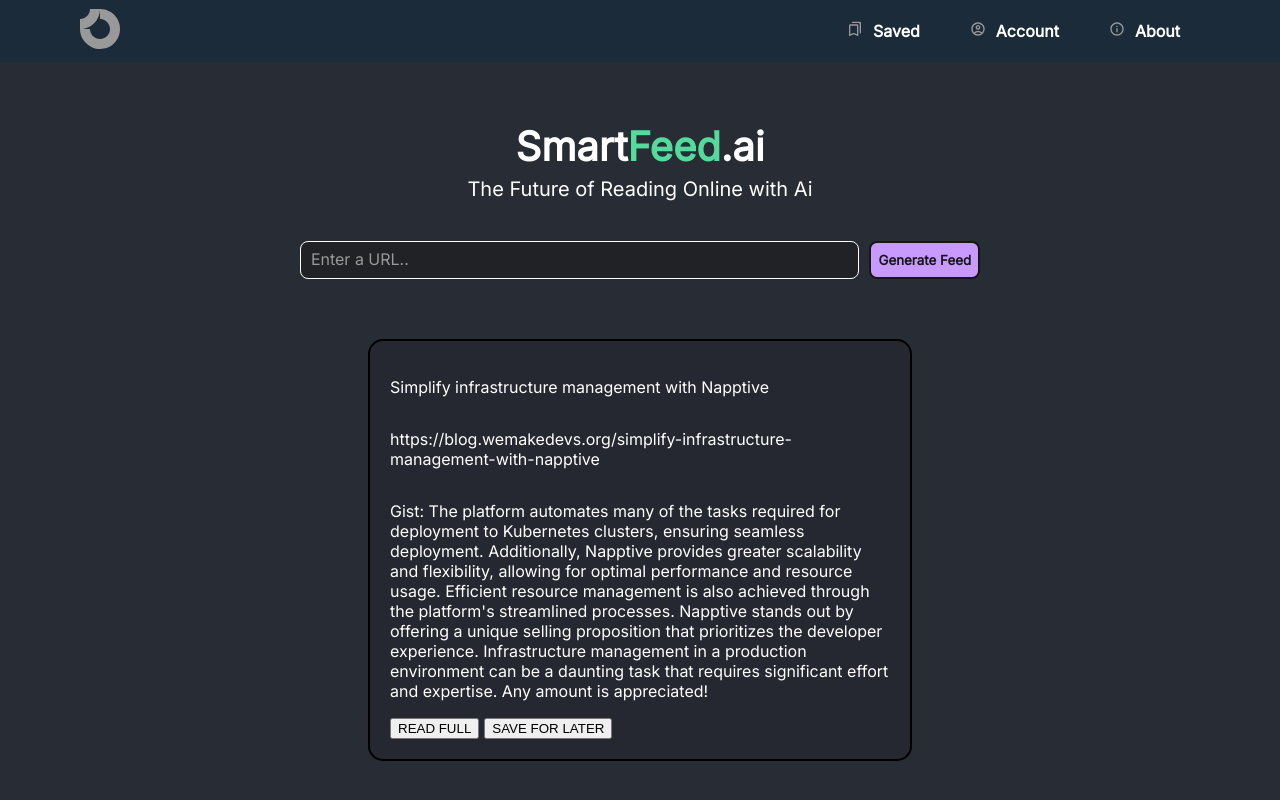
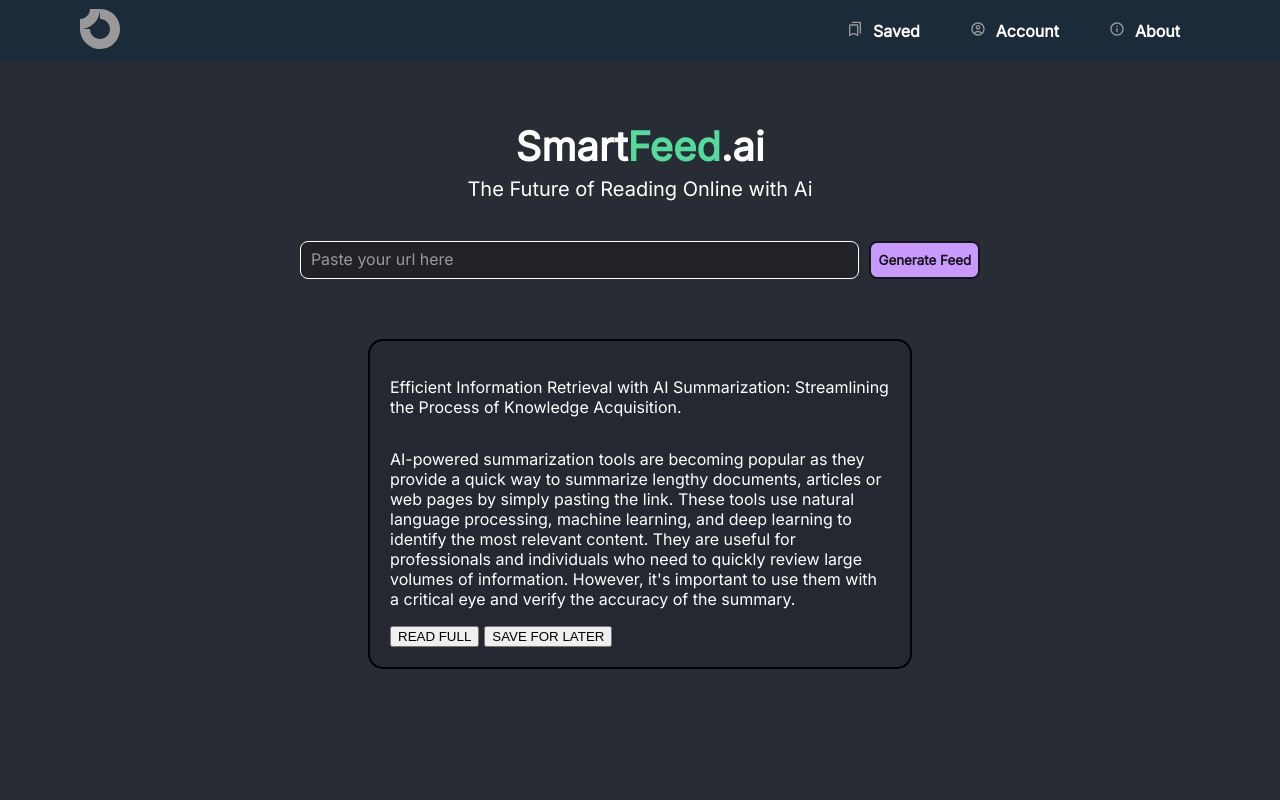
Before and after one commit to avionmission/smartfeedai, a React (Create React App) app: page / in a window 1280 px wide. Shown: the top 800 px of the page. Built offline with nearby package versions, Linux system fonts and the light colour scheme; no server answers.

Commit message:
Integration done

```diff
--- a/package.json
+++ b/package.json
@@ -38,5 +38,5 @@
       "last 1 safari version"
     ]
   },
-  "proxy": "http://localhost:5000"
+  "proxy": "http://127.0.0.1:5000"
 }
--- a/src/App.js
+++ b/src/App.js
@@ -1,4 +1,4 @@
-import React, { useState, useEffect, Profiler } from 'react'
+import React, { useState, useEffect } from 'react'
 import './App.css';
 import FeedItemComponent from './components/FeedItemComponent';
 import { MdInfoOutline, MdOutlineAccountCircle, MdOutlineBookmarks } from 'react-icons/md';
@@ -6,40 +6,50 @@
 
 function App() {
 
-  const [status, setStatus] = useState(0);
 
-  useEffect(() => {
-    fetch('/status').then(res => res.json()).then(data => {
-      setStatus(data.status);
-    }, []);
+  const [url, setUrl] = useState("");
+  const [title, setTitle] = useState("Efficient Information Retrieval with AI Summarization: Streamlining the Process of Knowledge Acquisition.");
+  const [gist, setGist] = useState("AI-powered summarization tools are becoming popular as they provide a quick way to summarize lengthy documents, articles or web pages by simply pasting the link. These tools use natural language processing, machine learning, and deep learning to identify the most relevant content. They are useful for professionals and individuals who need to quickly review large volumes of information. However, it's important to use them with a critical eye and verify the accuracy of the summary.");
+
+  function handleSubmit(event) {
+    event.preventDefault(); // prevent default form submission behavior
+    // perform any necessary form validation here
+
+    // send the form data to the server using an HTTP POST request
+    fetch("/api/summary", {
+      method: "POST",
+      body: new FormData(event.target)
+    }).then(res => res.json()).then(data => {
+      setTitle(data.title)
+      setGist(data.gist)
     })
+  }
+
 
   return (
-    // NAV BAR
-    <body>
+
+    <>
+    {/* NAV BAR */}
     <nav className="nav">
-        <a href='#'>
-          <svg class='logo-a' id="logo-a" width="40" height="40" viewBox="0 0 40 40" fill="none" xmlns="http://www.w3.org/2000/svg"><path class="ccustom" fill-rule="evenodd" clip-rule="evenodd" d="M25.5557 11.6853C23.9112 10.5865 21.9778 10 20 10V0C23.9556 0 27.8224 1.17298 31.1114 3.37061C34.4004 5.56823 36.9638 8.69181 38.4776 12.3463C39.9913 16.0008 40.3874 20.0222 39.6157 23.9018C38.844 27.7814 36.9392 31.3451 34.1421 34.1421C31.3451 36.9392 27.7814 38.844 23.9018 39.6157C20.0222 40.3874 16.0008 39.9913 12.3463 38.4776C8.69181 36.9638 5.56823 34.4004 3.37061 31.1114C1.17298 27.8224 0 23.9556 0 20H10C10 21.9778 10.5865 23.9112 11.6853 25.5557C12.7841 27.2002 14.3459 28.4819 16.1732 29.2388C18.0004 29.9957 20.0111 30.1937 21.9509 29.8078C23.8907 29.422 25.6725 28.4696 27.0711 27.0711C28.4696 25.6725 29.422 23.8907 29.8078 21.9509C30.1937 20.0111 29.9957 18.0004 29.2388 16.1732C28.4819 14.3459 27.2002 12.7841 25.5557 11.6853Z" fill="#999"></path><path class="ccustom" fill-rule="evenodd" clip-rule="evenodd" d="M10 5.16562e-07C10 1.31322 9.74135 2.61358 9.2388 3.82683C8.73625 5.04009 7.99966 6.14248 7.07107 7.07107C6.14249 7.99966 5.0401 8.73625 3.82684 9.2388C2.61358 9.74134 1.31322 10 5.4439e-06 10L5.00679e-06 20C2.62644 20 5.22716 19.4827 7.65368 18.4776C10.0802 17.4725 12.285 15.9993 14.1421 14.1421C15.9993 12.285 17.4725 10.0802 18.4776 7.65367C19.4827 5.22715 20 2.62643 20 -3.81469e-06L10 5.16562e-07Z" fill="#999"></path></svg>
+      <a className='link' href='#'>
+      <svg className='logo-a' id="logo-a" width="40" height="40" viewBox="0 0 40 40" fill="none" xmlns="http://www.w3.org/2000/svg"><path className="ccustom" fillRule="evenodd" clipRule="evenodd" d="M25.5557 11.6853C23.9112 10.5865 21.9778 10 20 10V0C23.9556 0 27.8224 1.17298 31.1114 3.37061C34.4004 5.56823 36.9638 8.69181 38.4776 12.3463C39.9913 16.0008 40.3874 20.0222 39.6157 23.9018C38.844 27.7814 36.9392 31.3451 34.1421 34.1421C31.3451 36.9392 27.7814 38.844 23.9018 39.6157C20.0222 40.3874 16.0008 39.9913 12.3463 38.4776C8.69181 36.9638 5.56823 34.4004 3.37061 31.1114C1.17298 27.8224 0 23.9556 0 20H10C10 21.9778 10.5865 23.9112 11.6853 25.5557C12.7841 27.2002 14.3459 28.4819 16.1732 29.2388C18.0004 29.9957 20.0111 30.1937 21.9509 29.8078C23.8907 29.422 25.6725 28.4696 27.0711 27.0711C28.4696 25.6725 29.422 23.8907 29.8078 21.9509C30.1937 20.0111 29.9957 18.0004 29.2388 16.1732C28.4819 14.3459 27.2002 12.7841 25.5557 11.6853Z" fill="#999"></path><path className="ccustom" fillRule="evenodd" clipRule="evenodd" d="M10 5.16562e-07C10 1.31322 9.74135 2.61358 9.2388 3.82683C8.73625 5.04009 7.99966 6.14248 7.07107 7.07107C6.14249 7.99966 5.0401 8.73625 3.82684 9.2388C2.61358 9.74134 1.31322 10 5.4439e-06 10L5.00679e-06 20C2.62644 20 5.22716 19.4827 7.65368 18.4776C10.0802 17.4725 12.285 15.9993 14.1421 14.1421C15.9993 12.285 17.4725 10.0802 18.4776 7.65367C19.4827 5.22715 20 2.62643 20 -3.81469e-06L10 5.16562e-07Z" fill="#999"></path></svg>
       </a>
-        <div>
       <ul id='navbar' className='navbar'>
-            <li><MdOutlineBookmarks className='icon' />
-              <a href='#' >Saved</a>
-
+        <li>
+          <MdOutlineBookmarks className='icon' />
+          <a className='' href='#' >Saved</a>
         </li>
         <li>
           <MdOutlineAccountCircle className='icon' />
-              <a href='#' >Account</a>
+          <a className='' href='#' >Account</a>
         </li>
         <li>
           <MdInfoOutline className='icon' />
-              <a href='#' >About</a>
+          <a className='' href='#' >About</a>
         </li>
       </ul>
-        </div>
     </nav>
     {/* NAV BAR END */}
-
 
     <div className="App">
       <header className="App-header">
@@ -47,18 +57,17 @@
         <p className='subtitle'>The Future of Reading Online with Ai</p>
       </header>
 
-        <div className='search-bar'>
-          <input type="text" placeholder="Enter a URL.." />
-          <button>Generate Feed</button>
+      <form className='search-bar' onSubmit={handleSubmit}>
+        <input type="url" name="url" className='inputurl' placeholder='Paste your url here' id='url' required onChange={(e) => setUrl(e.target.value)} />
+        <button type="submit" value="submit" name='url' id='url'>Generate Feed</button>
+      </form>
+
+      <FeedItemComponent  title={title} gist={gist} url={url}>
+      <p>Title: {title}</p>
+        <p>Gist: {gist}</p>
+      </FeedItemComponent>
     </div>
-
-        <FeedItemComponent
-          title="Simplify infrastructure management with Napptive"
-          url="https://blog.wemakedevs.org/simplify-infrastructure-management-with-napptive"
-          gist="The platform automates many of the tasks required for deployment to Kubernetes clusters, ensuring seamless deployment. Additionally, Napptive provides greater scalability and flexibility, allowing for optimal performance and resource usage. Efficient resource management is also achieved through the platform's streamlined processes. Napptive stands out by offering a unique selling proposition that prioritizes the developer experience. Infrastructure management in a production environment can be a daunting task that requires significant effort and expertise. Any amount is appreciated!" />
-
-      </div>
-    </body>
+  </>
   );
 
 }
--- a/src/components/FeedItemComponent.js
+++ b/src/components/FeedItemComponent.js
@@ -1,12 +1,11 @@
 import React from 'react'
 import '../App.css'
 
-function FeedItemComponent(props) {
+function FeedItemComponent(title) {
     return(
         <div className='item-container'>
-        <p className='title'>{props.title}</p>
-        <p className='url'>{props.url}</p>
-        <p className='gist'>Gist: {props.gist}</p>
+        <p className='title'>{title.title}</p>
+        <p className='gist'>{title.gist}</p>
         <div className='action-buttons'>
           <button className='read-full-button'>READ FULL</button>
           <button className='save-for-later'>SAVE FOR LATER</button>
```
Also changed, not shown: 1 other file (tests, documents, lock files or other folders). Lines whose indentation alone changed are shown as unchanged.
